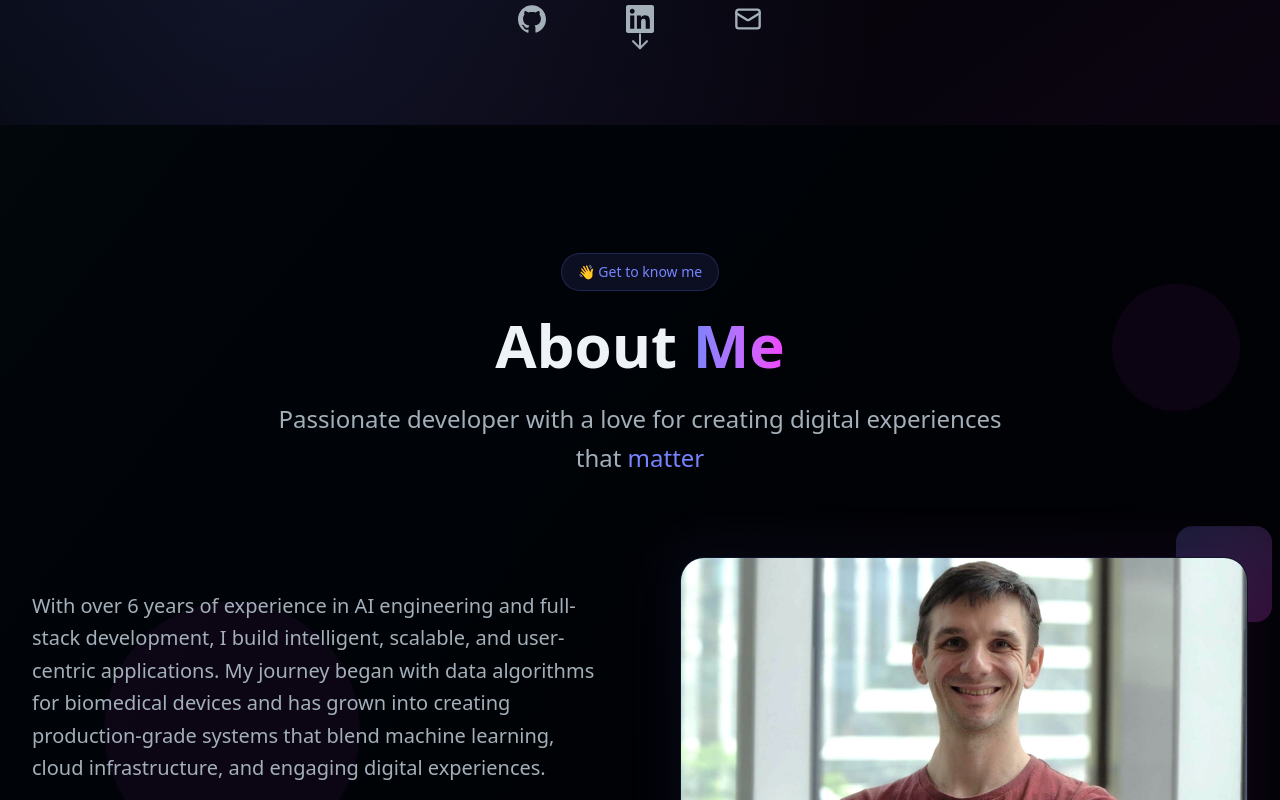
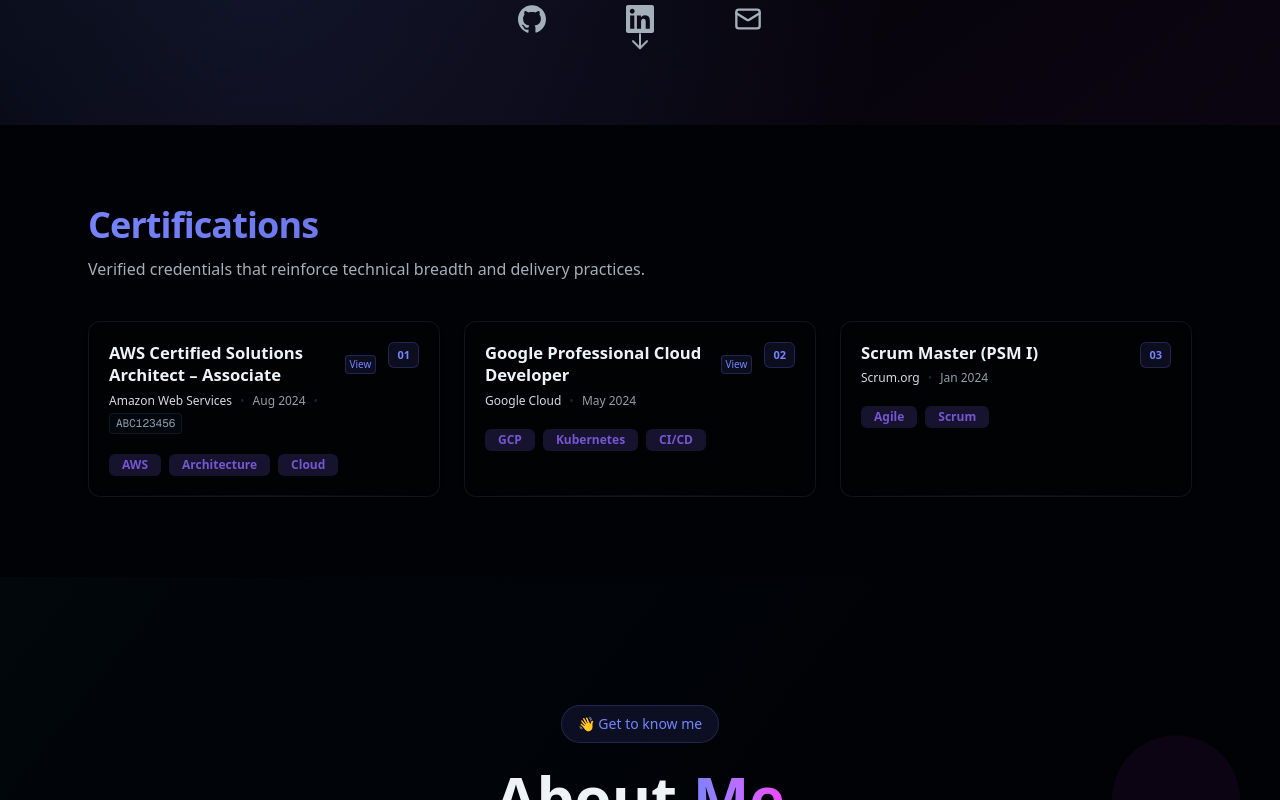
Before and after one commit to Sevastiyan/MyPortfolio, a Next.js app: page / in a window 1280 px wide. Shown: the part 820-1620 px from the top of the page. Built offline with nearby package versions, Linux system fonts and the light colour scheme.

Commit message:
feat: add CertificationsSection component and integrate it into the Portfolio layout refactor: enhance ProjectsSection and SkillsSection with updated content and styling fix: improve Badge and Button components for better usability

```diff
--- a/src/app/page.tsx
+++ b/src/app/page.tsx
@@ -6,6 +6,7 @@ import { HeroSection } from '@/components/hero-section'
 import { AboutSection } from '@/components/about-section'
 import { ProjectsSection } from '@/components/projects-section'
 import { BlogPreviewSection } from '@/components/blog-preview-section'
+import CertificationsSection from '@/components/certifications'
 import { SkillsSection } from '@/components/skills-section'
 import { ExperienceSection } from '@/components/experience-section'
 import { ContactSection } from '@/components/contact-section'
@@ -44,6 +45,8 @@ export default function Portfolio() {
       <Navigation />
       <div className=''>
         <HeroSection />
+        <CertificationsSection />
+
         <AboutSection />
         <ProjectsSection />
         {/* <BlogPreviewSection /> */}
--- /dev/null
+++ b/src/components/certifications.tsx
@@ -0,0 +1,133 @@
+import React from 'react'
+import Badge from './ui/badge'
+import { Card } from './ui/card' // assumes a Card component exists
+
+export interface Certification {
+  title: string
+  issuer: string
+  date: string
+  credentialId?: string
+  url?: string
+  topics?: string[]
+}
+
+const certifications: Certification[] = [
+  {
+    title: 'AWS Certified Solutions Architect – Associate',
+    issuer: 'Amazon Web Services',
+    date: 'Aug 2024',
+    credentialId: 'ABC123456',
+    url: 'https://www.credly.com/',
+    topics: ['AWS', 'Architecture', 'Cloud'],
+  },
+  {
+    title: 'Google Professional Cloud Developer',
+    issuer: 'Google Cloud',
+    date: 'May 2024',
+    url: 'https://google.accredible.com/',
+    topics: ['GCP', 'Kubernetes', 'CI/CD'],
+  },
+  {
+    title: 'Scrum Master (PSM I)',
+    issuer: 'Scrum.org',
+    date: 'Jan 2024',
+    topics: ['Agile', 'Scrum'],
+  },
+]
+
+const CertificationsSection: React.FC = () => {
+  return (
+    <section id='certifications' className='py-20 relative'>
+      {/* Soft gradient backdrop */}
+      <div
+        aria-hidden
+        className='pointer-events-none absolute inset-0 -z-10 bg-[radial-gradient(circle_at_30%_20%,hsl(var(--primary)/0.08),transparent_60%)]'
+      />
+      <div className='mx-auto max-w-6xl px-6'>
+        <div className='mb-10 flex flex-col gap-3'>
+          <h2 className='text-3xl md:text-4xl font-bold tracking-tight bg-gradient-to-r from-primary to-primary/60 bg-clip-text text-transparent'>
+            Certifications
+          </h2>
+          <p className='text-muted-foreground max-w-2xl'>
+            Verified credentials that reinforce technical breadth and delivery practices.
+          </p>
+        </div>
+
+        <div className='grid gap-6 sm:grid-cols-2 lg:grid-cols-3'>
+          {certifications.map((c, i) => (
+            <Card
+              key={c.title}
+              className='group relative overflow-hidden border border-border/60 bg-background/60 backdrop-blur supports-[backdrop-filter]:bg-background/50 rounded-xl p-5 flex flex-col gap-5 hover:border-primary/50 transition-colors'
+            >
+              {/* Accent aura */}
+              <div className='pointer-events-none absolute inset-0 opacity-0 group-hover:opacity-100 transition-opacity duration-300'>
+                <div className='absolute -inset-16 bg-[conic-gradient(from_140deg,theme(colors.primary/15),transparent_60%)] blur-2xl' />
+              </div>
+
+              {/* Subtle left bar on hover */}
+              <div className='absolute left-0 top-0 h-full w-px bg-gradient-to-b from-primary/60 via-primary/20 to-transparent opacity-0 group-hover:opacity-100 transition-opacity' />
+
+              <div className='flex items-start justify-between gap-3'>
+                <div className='space-y-1.5'>
+                  <h3 className='font-semibold leading-snug text-base md:text-[1.04rem]'>
+                    {c.url ? (
+                      <a
+                        href={c.url}
+                        target='_blank'
+                        rel='noopener noreferrer'
+                        className='inline-flex items-center gap-1 decoration-primary/40 hover:underline underline-offset-4'
+                      >
+                        {c.title}
+                        <span className='text-[10px] px-1 py-0.5 rounded bg-primary/10 text-primary border border-primary/20 font-medium'>
+                          View
+                        </span>
+                      </a>
+                    ) : (
+                      c.title
+                    )}
+                  </h3>
+                  <div className='text-xs text-muted-foreground/90 flex flex-wrap items-center gap-x-2 gap-y-1'>
+                    <span className='font-medium text-foreground/90'>{c.issuer}</span>
+                    <span className='text-border'>•</span>
+                    <span>{c.date}</span>
+                    {c.credentialId && (
+                      <>
+                        <span className='text-border'>•</span>
+                        <span className='font-mono text-[11px] bg-muted/40 px-1.5 py-0.5 rounded border border-border/60'>
+                          {c.credentialId}
+                        </span>
+                      </>
+                    )}
+                  </div>
+                </div>
+                {/* Floating index badge */}
+                <div className='shrink-0 text-[11px] font-semibold px-2 py-1 rounded-md bg-primary/10 text-primary border border-primary/20'>
+                  {(i + 1).toString().padStart(2, '0')}
+                </div>
+              </div>
+
+              {c.topics && c.topics.length > 0 && (
+                <div className='flex flex-wrap gap-2'>
+                  {c.topics.map((t) => (
+                    <Badge
+                      key={t}
+                      variant='secondary'
+                      className='!px-3 !py-0.5 text-xs font-medium bg-secondary/20 hover:bg-secondary/30 border-secondary/30'
+                    >
+                      {t}
+                    </Badge>
+                  ))}
+                </div>
+              )}
+
+              {/* Hover underline animation */}
+              <div className='absolute inset-x-5 bottom-0 h-px bg-gradient-to-r from-transparent via-border to-transparent opacity-50 group-hover:via-primary/60 group-hover:opacity-100 transition-all' />
+            </Card>
+          ))}
+        </div>
+      </div>
+    </section>
+  )
+}
+
+export default CertificationsSection
--- a/src/components/skills-section.tsx
+++ b/src/components/skills-section.tsx
@@ -15,10 +15,11 @@ import {
   SiDocker,
   SiGit,
   SiTailwindcss,
-  SiGraphql,
+  SiApifox,
   SiTensorflow,
+  SiInvision,
 } from 'react-icons/si'
-import { Database, Brain, Palette, Code, Server, Cloud, ChartLine, Blocks } from 'lucide-react'
+import { Brain, Code, Server, Cloud, ChartLine, Blocks, EyeIcon } from 'lucide-react'
 
 export function SkillsSection() {
   const skillCategories = [
@@ -27,11 +28,11 @@ export function SkillsSection() {
       icon: Brain,
       color: 'from-purple-500 to-pink-600',
       skills: [
-        { name: 'Data Analysis (Pandas/Numpy)', icon: SiPython, level: 92 },
-        { name: 'Deep Learning', icon: Brain, level: 90 },
-        { name: 'Machine Learning', icon: Blocks, level: 85 },
-        { name: 'TensorFlow / PyTorch', icon: SiTensorflow, level: 83 },
-        { name: 'Signal Processing', icon: ChartLine, level: 82 },
+        { name: 'Data Analysis (Pandas, Numpy)', icon: SiPython, level: 94 },
+        { name: 'Deep Learning (TensorFlow / PyTorch)', icon: SiTensorflow, level: 78 },
+        { name: 'Machine Learning', icon: Blocks, level: 82 },
+        { name: 'Computer Vision', icon: EyeIcon, level: 76 },
+        { name: 'Signal Processing', icon: ChartLine, level: 90 },
       ],
     },
     {
@@ -39,11 +40,11 @@ export function SkillsSection() {
       icon: Server,
       color: 'from-green-500 to-teal-600',
       skills: [
-        { name: 'Node.js', icon: SiNodedotjs, level: 87 },
-        { name: 'Python', icon: SiPython, level: 90 },
-        { name: 'MongoDB', icon: SiMongodb, level: 85 },
-        { name: 'PostgreSQL', icon: SiPostgresql, level: 72 },
-        { name: 'REST APIs', icon: SiGraphql, level: 80 },
+        { name: 'Node.js (Express)', icon: SiNodedotjs, level: 87 },
+        { name: 'Python (FastAPI)', icon: SiPython, level: 93 },
+        { name: 'MongoDB', icon: SiMongodb, level: 76 },
+        { name: 'PostgreSQL', icon: SiPostgresql, level: 67 },
+        { name: 'REST APIs', icon: Server, level: 82 },
       ],
     },
     {
@@ -52,9 +53,9 @@ export function SkillsSection() {
       color: 'from-orange-500 to-red-600',
       skills: [
         { name: 'Serverless Architectures', icon: Cloud, level: 88 },
-        { name: 'AWS (Lambda, Kinesis, DynamoDB)', icon: SiAmazonwebservices, level: 85 },
+        { name: 'AWS (Lambda, Kinesis, DynamoDB)', icon: SiAmazonwebservices, level: 82 },
         { name: 'Docker & Containers', icon: SiDocker, level: 78 },
-        { name: 'CI/CD & Git', icon: SiGit, level: 87 },
+        { name: 'CI/CD & Git', icon: SiGit, level: 74 },
       ],
     },
     {
@@ -62,10 +63,10 @@ export function SkillsSection() {
       icon: Code,
       color: 'from-blue-500 to-purple-600',
       skills: [
-        { name: 'React', icon: SiReact, level: 85 },
-        { name: 'Next.js', icon: SiNextdotjs, level: 82 },
-        { name: 'TypeScript', icon: SiTypescript, level: 80 },
-        { name: 'Tailwind CSS', icon: SiTailwindcss, level: 78 },
+        { name: 'React', icon: SiReact, level: 78 },
+        { name: 'Next.js', icon: SiNextdotjs, level: 75 },
+        { name: 'TypeScript', icon: SiTypescript, level: 86 },
+        { name: 'Tailwind CSS', icon: SiTailwindcss, level: 82 },
       ],
     },
   ]
@@ -116,19 +117,25 @@ export function SkillsSection() {
           <div className='flex flex-wrap justify-center gap-3 max-w-4xl mx-auto'>
             {[
               'Microservices',
+              'WebRTC',
               'REST APIs',
+              'Firebase',
+              'Supabase',
+              'Android',
               'Vite',
-              'CI/CD',
+              'Kotlin',
+              'Java',
+              'Responsive Design',
+              'Figma',
+              'Jest',
               'Agile',
               'Performance',
-              'Firebase',
-              'Supabase',
-              'WebRTC',
-              'PWA',
               'SEO',
               'Design',
               'Accessibility',
-              'Testing',
+              'Optimization',
+              'Linux',
+              'Testing (Jest, PyTest)',
             ].map((skill, index) => (
               <SkillBadge key={index} skill={skill} index={index} />
             ))}
@@ -252,7 +259,7 @@ function SkillBadge({ skill, index }: SkillBadgeProps) {
     >
       <Badge
         variant='secondary'
-        className='px-4 py-2 text-sm font-medium bg-muted/50 hover:bg-primary/10 hover:text-primary border border-border hover:border-primary/30 transition-all duration-300 hover:scale-105'
+        className='px-4 py-2 font-medium bg-muted/50 hover:bg-primary/10 hover:text-primary border border-border hover:border-primary/30 transition-all duration-300 hover:scale-105'
       >
         {skill}
       </Badge>
--- a/src/components/ui/badge.tsx
+++ b/src/components/ui/badge.tsx
@@ -14,12 +14,12 @@ export const Badge: React.FC<BadgeProps> = ({
 }) => {
   const variantClasses: Record<string, string> = {
     default: 'bg-primary/10 text-primary border border-transparent',
-    secondary: 'bg-secondary/10 text-secondary border border-transparent',
+    secondary: 'bg-secondary/10 text-secondary text-sm border border-transparent',
     outline: 'bg-transparent text-foreground border border-border',
   }
 
   const combinedClassName = [
-    'inline-flex items-center px-2.5 py-0.5 rounded-md text-xs font-semibold transition-colors',
+    'inline-flex items-center px-5 py-0.5 rounded-md font-semibold transition-colors',
     variantClasses[variant],
     className,
   ]
--- a/src/components/ui/button.tsx
+++ b/src/components/ui/button.tsx
@@ -11,6 +11,7 @@ export interface ButtonProps extends React.ButtonHTMLAttributes<HTMLButtonElemen
   scrollOffset?: number
   /** Animation type for scroll */
   scrollAnimation?: 'smooth' | 'instant' | 'bounce'
+  externalLink?: string
   children: React.ReactNode
 }
 
@@ -20,6 +21,7 @@ export const Button: React.FC<ButtonProps> = ({
   scrollTo,
   scrollOffset = 80,
   scrollAnimation = 'smooth',
+  externalLink,
   className,
 
   children,
@@ -113,7 +115,13 @@ export const Button: React.FC<ButtonProps> = ({
 
   return (
     <button className={combinedClassName} onClick={handleScrollClick} {...props}>
-      {children}
+      {externalLink ? (
+        <a href={externalLink} target='_blank' rel='noopener noreferrer'>
+          {children}
+        </a>
+      ) : (
+        children
+      )}
     </button>
   )
 }
```
Also changed, not shown: src/components/projects-section.tsx (+20 -11 lines).
